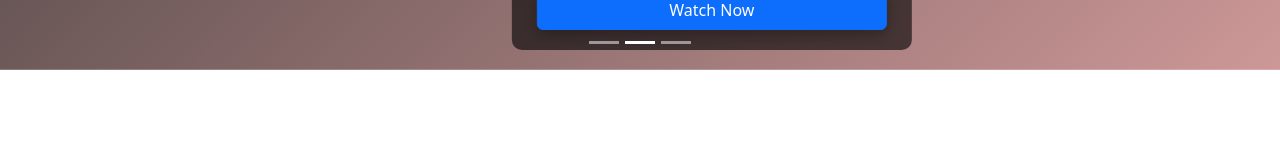
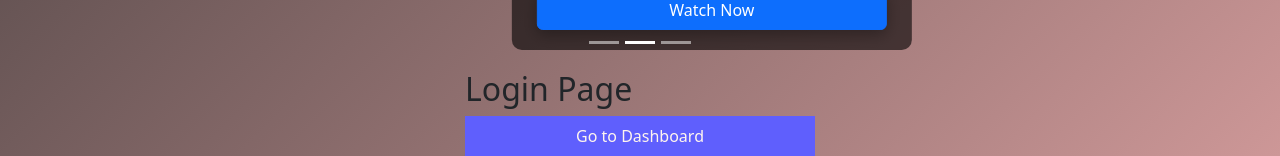
Before and after one commit to PixelTrioTeam/MERAKI_ACADEMY_PROJECT_5, a React (Create React App) app in the folder frontend/: page /login in a window 1280 px wide. Shown: the part 730-886 px from the top of the page. Before the commit the page ends 800 px from the top, so only its background shows below. Built offline with nearby package versions, Linux system fonts and the light colour scheme.

Commit message:
add Store for redux

```diff
--- a/frontend/src/App.js
+++ b/frontend/src/App.js
@@ -3,6 +3,8 @@ import { Route, Routes } from "react-router-dom";
 import WelcomPage from './components/WelcomePage/welcomePage'
 import Slider from './components/WelcomePage/slider'
 import 'bootstrap/dist/css/bootstrap.min.css';
+import Login from './components/Login/index'
+
 
 
 
@@ -14,7 +16,9 @@ const App = () => {
     <div className="App">
       <WelcomPage/>
       <Slider/>
-
+    <Routes>
+      <Route path="/login" element= {<Login/>}/>
+    </Routes>
     </div>
   );
 };
--- /dev/null
+++ b/frontend/src/components/Login/index.js
@@ -0,0 +1,15 @@
+import React from 'react';
+import { useNavigate } from "react-router-dom";
+
+const Login = () => {
+  const nav = useNavigate();
+
+  return (
+    <div>
+      <h2>Login Page</h2>
+      <button onClick={() => nav("/dashboard")}>Go to Dashboard</button>
+    </div>
+  );
+};
+
+export default Login;
--- a/frontend/src/components/WelcomePage/slider.css
+++ b/frontend/src/components/WelcomePage/slider.css
@@ -1,5 +1,4 @@
 .Slider-img{
-
     margin-top: 40px;
     width: 300px;
     height: 500px;
--- a/frontend/src/components/WelcomePage/slider.js
+++ b/frontend/src/components/WelcomePage/slider.js
@@ -33,6 +33,7 @@ const ControlledCarousel = () => {
         </div>
       </Carousel.Item>
       <Carousel.Item>
+        <div>
         <img
           className="Slider-img"
           src="https://i0.wp.com/www.heyuguys.com/images/2014/09/Interstellar-Poster.png"
@@ -45,7 +46,7 @@ const ControlledCarousel = () => {
           className="Slider-img"
           src="https://m.media-amazon.com/images/M/MV5BMTMxNTMwODM0NF5BMl5BanBnXkFtZTcwODAyMTk2Mw@@._V1_FMjpg_UX1000_.jpg"
         />
-
+</div>
         <div className="carousel-description">
           <p className="description-text">
             The legend of Gotham’s protector continues.
--- a/frontend/src/components/WelcomePage/welcomePage.js
+++ b/frontend/src/components/WelcomePage/welcomePage.js
@@ -20,6 +20,8 @@ import List from '@mui/material/List';
 import ListItem from '@mui/material/ListItem';
 import ListItemText from '@mui/material/ListItemText';
 import './welcome.css'
+import { useNavigate } from "react-router-dom";
+
 
 const pages = ['Movies', 'Series', 'Genre'];
 const genres = ['Action', 'Comedy', 'Drama', 'Horror', 'Sci-Fi'];
@@ -28,6 +30,7 @@ function ResponsiveAppBar() {
   const [anchorElNav, setAnchorElNav] = React.useState(null);
   const [anchorElGenre, setAnchorElGenre] = React.useState(null);
   const [drawerOpen, setDrawerOpen] = React.useState(false);
+  const nav = useNavigate()
 
   const handleOpenNavMenu = (event) => {
     setAnchorElNav(event.currentTarget);
@@ -165,7 +168,7 @@ function ResponsiveAppBar() {
             }}
           />
 
-          <Button  variant="contained" sx={{ backgroundColor: 'red', color: 'white', borderRadius: 2, boxShadow: '0px 2px 4px rgba(0, 0, 0, 0.3)', mr: 1 ,width : '100px'}}>
+          <Button onClick={()=>{nav('/login')}}  variant="contained" sx={{ backgroundColor: 'red', color: 'white', borderRadius: 2, boxShadow: '0px 2px 4px rgba(0, 0, 0, 0.3)', mr: 1 ,width : '100px'}}>
             Login
           </Button>
 
--- a/frontend/src/components/redux/reducers/auth/index.js
+++ b/frontend/src/components/redux/reducers/auth/index.js
@@ -9,17 +9,20 @@ const authSlice = createSlice({
   },
   reducers: {
     setLogin: (state, action) => {
-      (state.token = action.payload),
-        (state.isLoggedIn = true),
+        state.token = action.payload;
+        state.isLoggedIn = true;
         localStorage.setItem("token", action.payload);
-    },
-    setUserId: (state, action) => {
-      (state.userId = action.payload),
+      },
+      setUserId: (state, action) => {
+        state.userId = action.payload;
         localStorage.setItem("userId", action.payload);
-    },
-    setLogout: (state, action) => {
-      (state.token = null), (state.userId = null), (state.isLoggedIn = false);
-    },
+      },
+      setLogout: (state) => {
+        state.token = null;
+        state.userId = null;
+        state.isLoggedIn = false;
+        localStorage.clear();
+      },
   },
 });
 
--- /dev/null
+++ b/frontend/src/components/redux/store.js
@@ -0,0 +1,10 @@
+import { configureStore } from "@reduxjs/toolkit";
+import authReducer from './reducers/auth/index'
+
+const store = configureStore({
+    reducer : {
+        authReducer
+    }
+})
+
+export default store
```
Also changed, not shown: frontend/src/index.js (+4 -3 lines).
